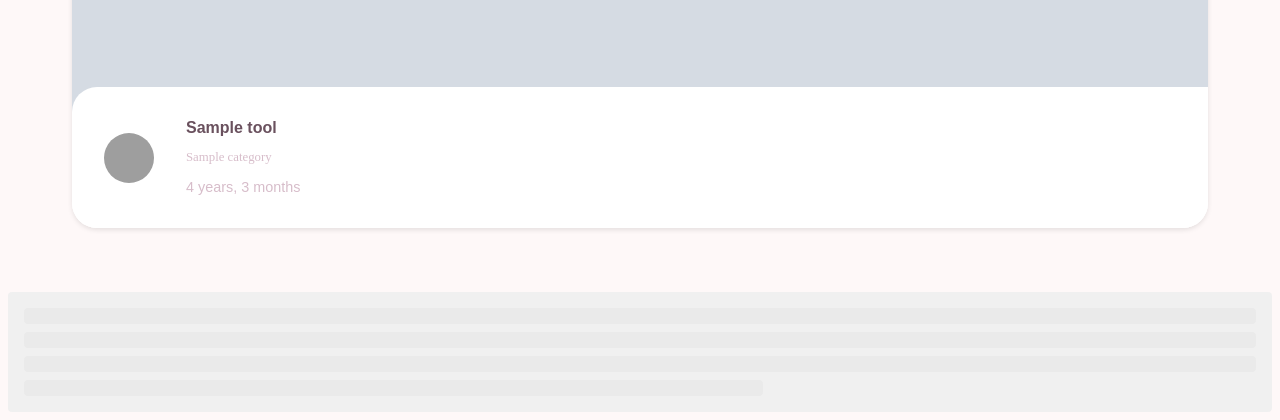
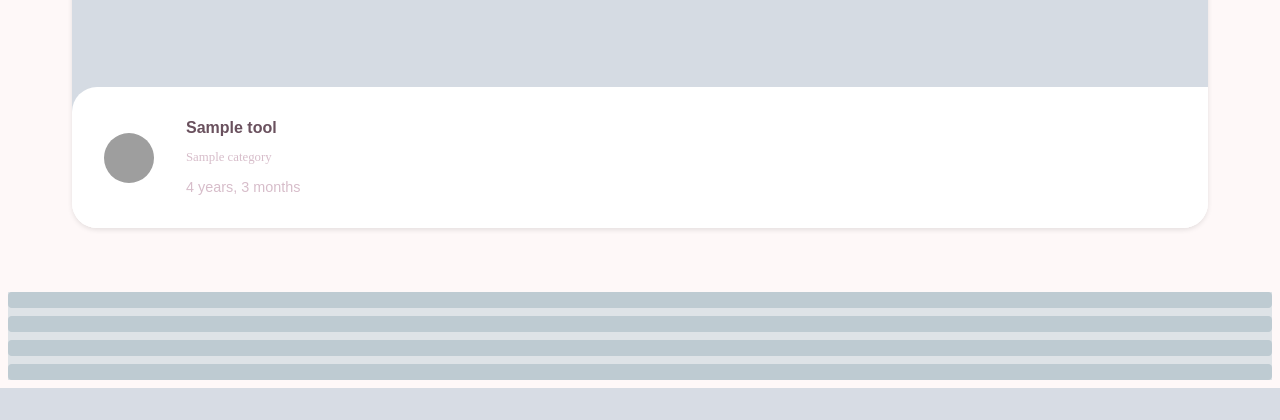
Before and after one commit to Ahmedkel/ToolKit-apii, a Django app: page / in a window 1280 px wide. Shown: the part 865-1285 px from the top of the page. After the commit the page ends 1253 px from the top, so only its background shows below. Run offline with Django 5.2, Linux system fonts and the light colour scheme; tables that the repository leaves empty hold one stand-in row (values such as "Sample post"); grey boxes marked "Sample" are stand-in pictures; some web fonts are replaced; grey boxes are pictures that could not be loaded.

Commit message:
Update style.css with new vars and skeleton styling

```diff
--- a/ToolKit/Tool/static/Tool/css/style.css
+++ b/ToolKit/Tool/static/Tool/css/style.css
@@ -1,7 +1,9 @@
-/* styles.css */
+/* <--- CSS-code ---> */
 :root {
     --surface-color: #fff;
     --curve: 25;
+    --bg-color: #fef8f8;
+    --sub-text-color: #D7BDCA;
   }
 
   * {
@@ -10,7 +12,7 @@
 
   body {
     font-family: 'Coolvetica', sans-serif;
-    background-color: #fef8f8;
+    background-color: var(--bg-color);
   }
 
   .header-container {
@@ -18,7 +20,7 @@
     justify-content: space-between;
     align-items: center;
     padding: 1rem;
-    background-color: #fef8f8;
+    background-color: var(--bg-color);
    }
 
    .header-container h1 {
@@ -67,6 +69,11 @@
     list-style-type: none;
   }
 
+  .card.hovered {
+    transform: scale(1.03);
+    background-color: #f0f0f0;
+  }
+
   .card__url {
     position: relative;
     display: block;
@@ -76,11 +83,6 @@
     border-radius: calc(var(--curve) * 1px);
     overflow: hidden;
     text-decoration: none;
-  }
-
-  .card.hovered {
-    transform: scale(1.03);
-    background-color: #f0f0f0;
   }
 
   .card__image {
@@ -147,12 +149,12 @@
     margin: 1em 0;
     font-family: 'Product Sans';
     font-size: .8em;
-    color: #D7BDCA;
+    color: var(--sub-text-color);
   }
 
   .card__status {
     font-size: .9em;
-    color: #D7BDCA;
+    color: var(--sub-text-color);
   }
 
   .card__description {
@@ -161,7 +163,7 @@
     max-width: 400px;
     padding: 0 2em 2em;
     margin: 0;
-    color: #D7BDCA;
+    color: var(--sub-text-color);
     font-family: 'Product Sans';
     display: -webkit-box;
     -webkit-box-orient: vertical;
@@ -179,29 +181,37 @@
   }
 
   .skeleton {
-    background-color: #f0f0f0;
-    padding: 1rem;
-    border-radius: 4px;
+    opacity: 0.7;
+    animation: skeleton-loading 1s linear infinite alternate;
   }
 
   .skeleton-line {
     height: 16px;
-    background-color: #e0e0e0;
+    width: 100%;
+    background-color: hsl(200, 20%, 70%);
     margin-bottom: 8px;
     border-radius: 4px;
-    animation: skeleton-loading 1s linear infinite alternate;
-  }
-
-  .skeleton-line:last-child {
-    margin-bottom: 0;
-    width: 60%;
   }
 
   @keyframes skeleton-loading {
     0% {
-      background-color: #e0e0e0;
+      background-color: hsl(200, 20%, 70%);
     }
     100% {
-      background-color: #f0f0f0;
+      background-color: hsl(200, 20%, 95%);
     }
   }
+
+  .card__tagline__skeleton {
+    width: 5rem;
+    display: block;
+    margin: 1em 0;
+    font-family: 'Product Sans';
+    font-size: .8em;
+    color: var(--sub-text-color);
+  }
+
+  .card__image__skeleton {
+    width: 100%;
+    height: 100%;
+  }
```
